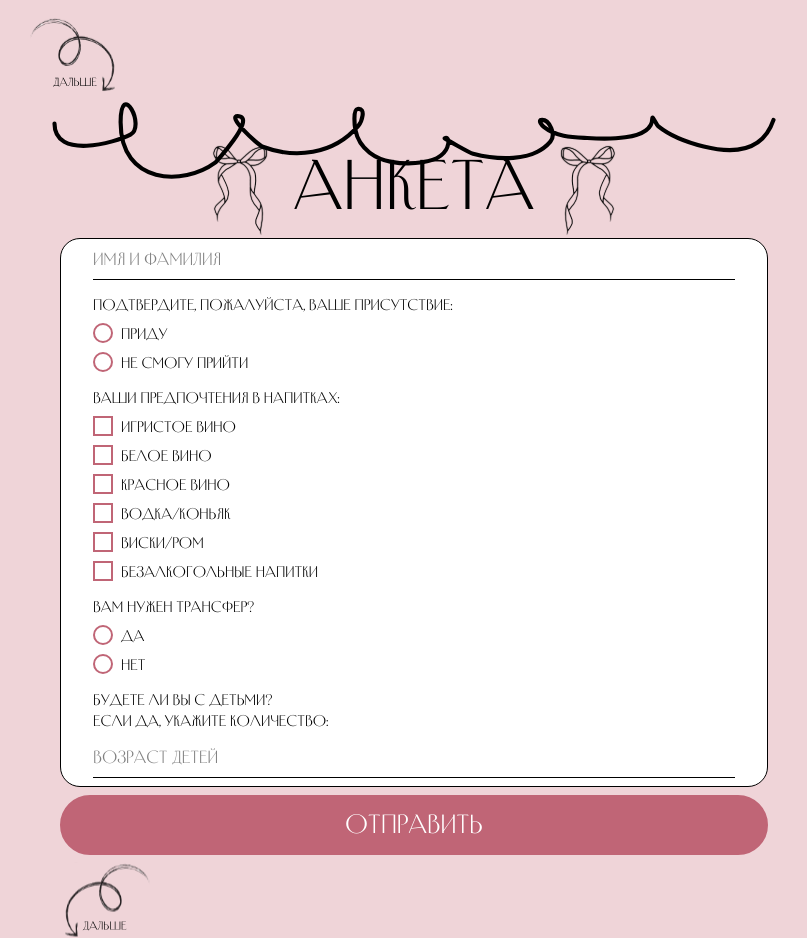
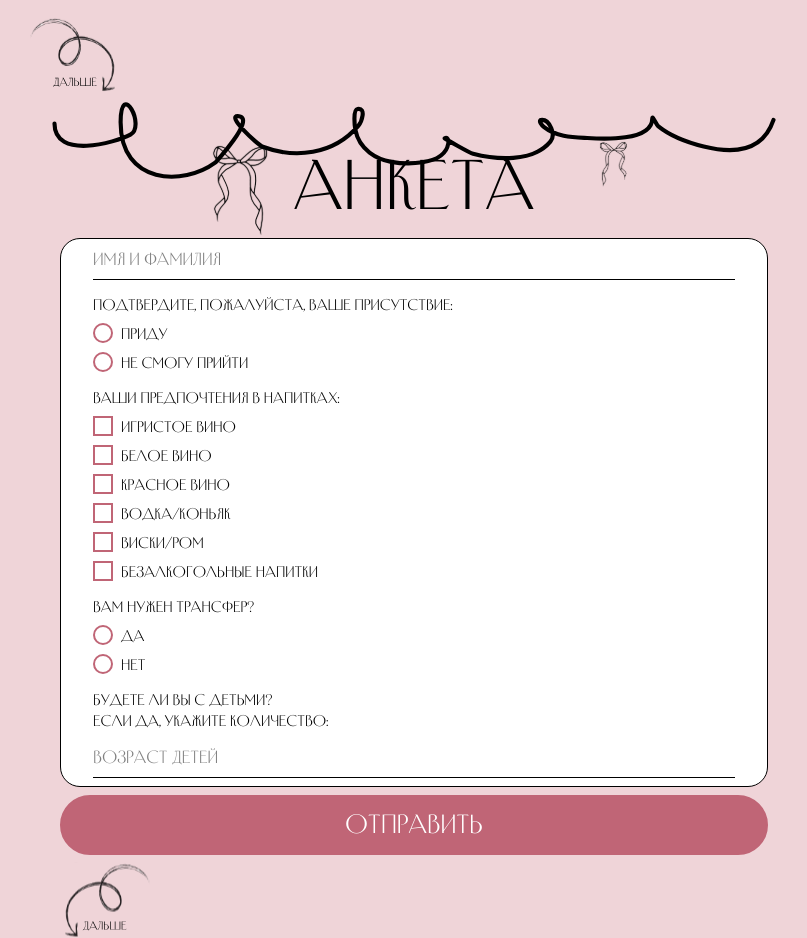
Before and after one commit to trxsh-coding/wedding-app.github.io, a React (Vite) app: page / in a window 1280 px wide. Shown: the part 4620-5558 px from the top of the page, without its empty margins (226-1033 px from the left). Built offline with nearby package versions, Linux system fonts and the light colour scheme.

Commit message:
added favicon

```diff
--- a/src/atoms/Container/Container.tsx
+++ b/src/atoms/Container/Container.tsx
@@ -59,7 +59,12 @@ export const Container = ({
             </Typography>
           )}
           {withBow && (
-            <Icon src={Bow} className="scale-x-[-1] w-[52px] h-[50px] lg:w-[104px] lg:h-[100px]" />
+            <Icon
+              src={Bow}
+              width={52}
+              height={50}
+              className="scale-x-[-1] w-[52px] h-[50px] lg:w-[104px] lg:h-[100px]"
+            />
           )}
         </div>
         <div
```
